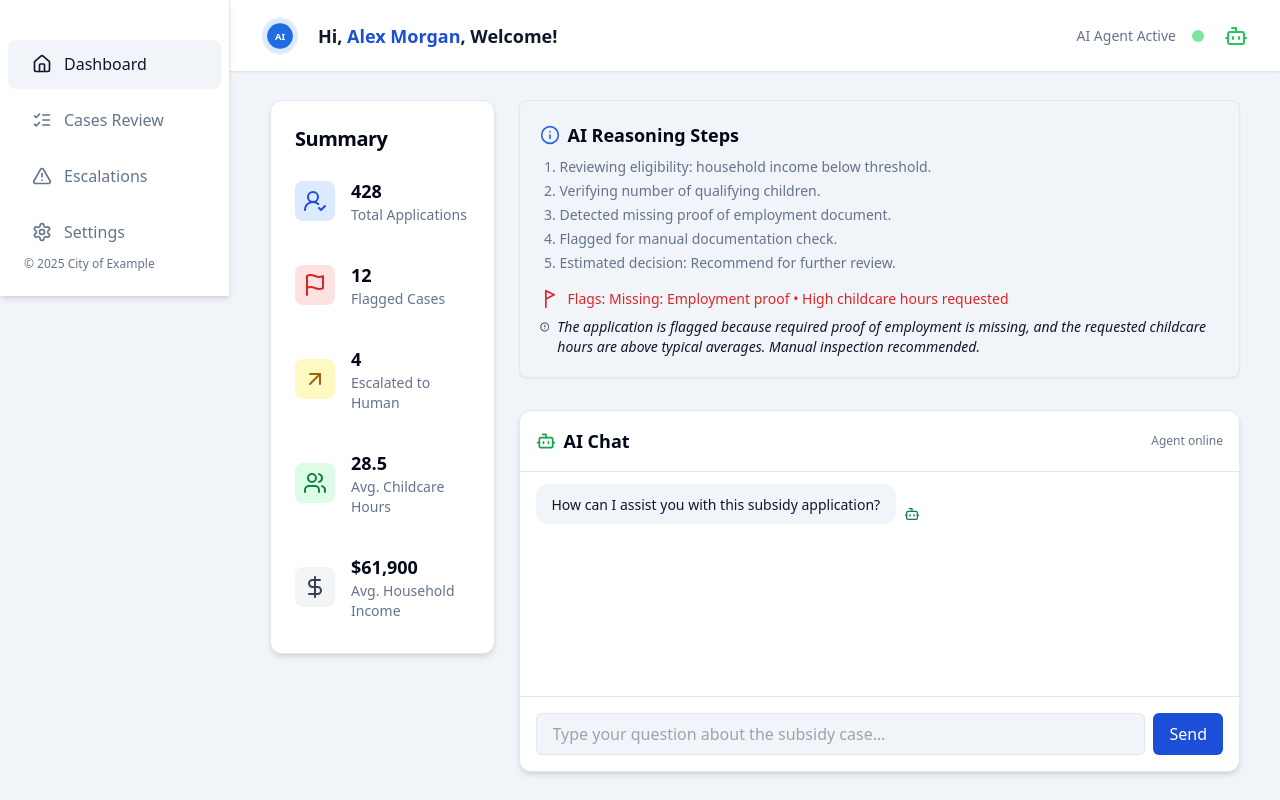
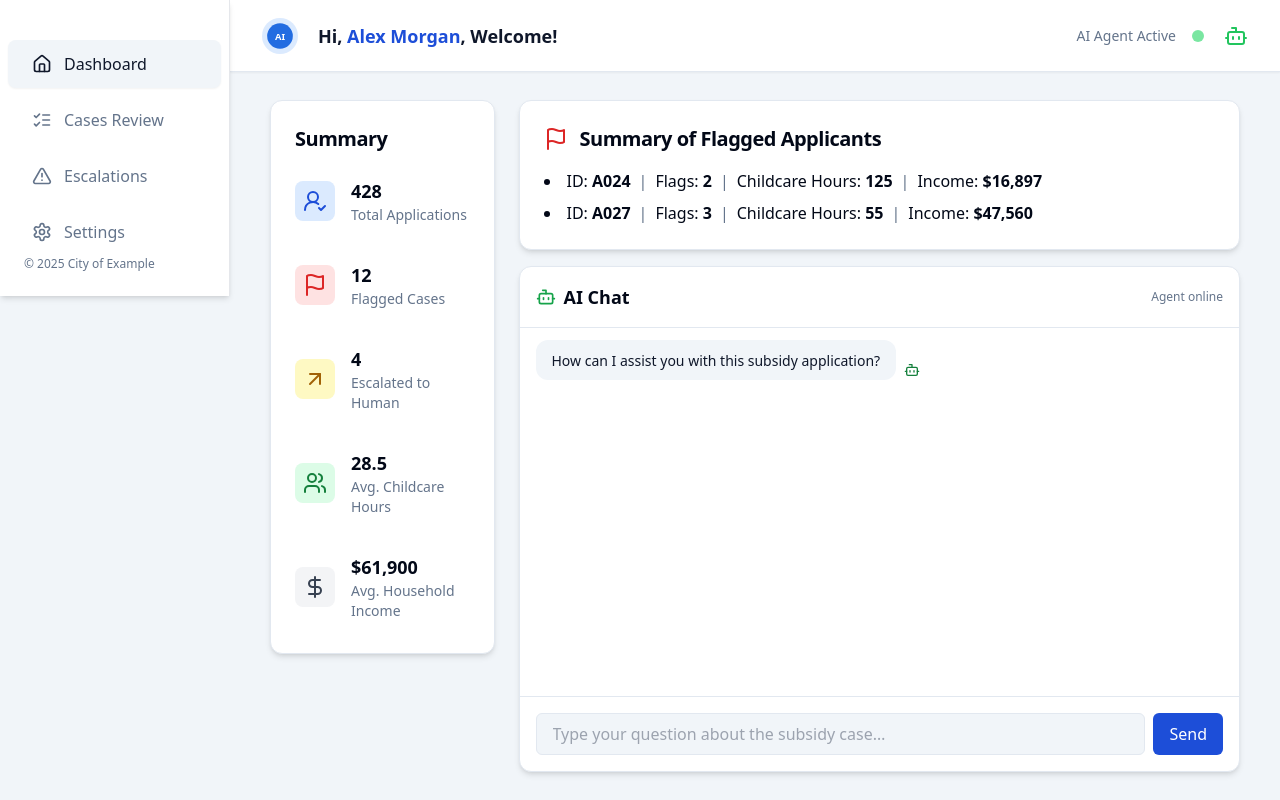
Before and after one commit to ambra19/subsidy-rag-system-hack4her, a React (Vite) app: page / in a window 1280 px wide. Built offline with nearby package versions, Linux system fonts and the light colour scheme.

Commit message:
Refactor: SummaryPart to show flagged applicants
Update SummaryPart to display flagged applicant details, including ID, flag count, childcare hours, and income. Display "No flagged cases found" if no flagged applicants exist.

```diff
--- a/src/components/AIPanel.tsx
+++ b/src/components/AIPanel.tsx
@@ -1,44 +1,98 @@
 
-import { AlertCircle, Info, FlagTriangleRight } from "lucide-react";
+import { Flag } from "lucide-react";
 
-const mockAIState = {
-  steps: [
-    "Reviewing eligibility: household income below threshold.",
-    "Verifying number of qualifying children.",
-    "Detected missing proof of employment document.",
-    "Flagged for manual documentation check.",
-    "Estimated decision: Recommend for further review."
-  ],
-  flags: [
-    "Missing: Employment proof",
-    "High childcare hours requested"
-  ],
-  explanation: "The application is flagged because required proof of employment is missing, and the requested childcare hours are above typical averages. Manual inspection recommended."
+// Mock data for applicants, including some with no flags
+const mockApplicants = [
+  {
+    application_id: "A024",
+    flags: {
+      "Missing: Employment proof": true,
+      "High childcare hours requested": true,
+      "Income discrepancy": false,
+    },
+    childcare_hours_requested: 125,
+    household_income: 16897,
+  },
+  {
+    application_id: "A025",
+    flags: {
+      "Missing: Employment proof": false,
+      "High childcare hours requested": false,
+      "Income discrepancy": false,
+    },
+    childcare_hours_requested: 40,
+    household_income: 55000,
+  },
+  {
+    application_id: "A027",
+    flags: {
+      "Missing: Employment proof": true,
+      "High childcare hours requested": true,
+      "Income discrepancy": true,
+    },
+    childcare_hours_requested: 55,
+    household_income: 47560,
+  },
+  {
+    application_id: "A028",
+    flags: {
+      "Missing: Employment proof": false,
+      "High childcare hours requested": false,
+      "Income discrepancy": false,
+    },
+    childcare_hours_requested: 30,
+    household_income: 62000,
+  },
+];
+
+const AIPanel = () => {
+  const flaggedApplicants = mockApplicants
+    .map((applicant) => ({
+      ...applicant,
+      flagCount: Object.values(applicant.flags).filter(Boolean).length,
+    }))
+    .filter((applicant) => applicant.flagCount > 0);
+
+  return (
+    <section className="bg-card rounded-xl p-6 border border-border shadow-md animate-fade-in">
+      <div className="flex items-center gap-3 mb-4">
+        <Flag className="w-6 h-6 text-red-600" />
+        <h2 className="text-xl font-semibold tracking-tight">
+          Summary of Flagged Applicants
+        </h2>
+      </div>
+
+      {flaggedApplicants.length > 0 ? (
+        <ul className="space-y-2 list-disc list-inside">
+          {flaggedApplicants.map((applicant) => (
+            <li key={applicant.application_id}>
+              <span>
+                ID: <strong>{applicant.application_id}</strong>
+              </span>
+              <span className="text-muted-foreground mx-2">|</span>
+              <span>
+                Flags: <strong>{applicant.flagCount}</strong>
+              </span>
+              <span className="text-muted-foreground mx-2">|</span>
+              <span>
+                Childcare Hours:{" "}
+                <strong>{applicant.childcare_hours_requested}</strong>
+              </span>
+              <span className="text-muted-foreground mx-2">|</span>
+              <span>
+                Income:{" "}
+                <strong>
+                  ${applicant.household_income.toLocaleString()}
+                </strong>
+              </span>
+            </li>
+          ))}
+        </ul>
+      ) : (
+        <p className="text-muted-foreground">No flagged cases found.</p>
+      )}
+    </section>
+  );
 };
 
-const AIPanel = () => (
-  <section className="bg-secondary rounded-lg border border-border shadow-sm p-5 mb-4 animate-fade-in">
-    <div className="flex items-center gap-2 mb-2">
-      <Info className="w-5 h-5 text-blue-600" />
-      <h2 className="font-semibold text-lg">AI Reasoning Steps</h2>
-    </div>
-    <ol className="list-decimal ml-5 text-sm text-muted-foreground space-y-1">
-      {mockAIState.steps.map((step, i) => (
-        <li key={i}>{step}</li>
-      ))}
-    </ol>
-    <div className="mt-4 flex items-center gap-2 text-red-600 text-sm">
-      <FlagTriangleRight className="w-5 h-5" />
-      <div>
-        <span className="font-medium">Flags: </span>
-        {mockAIState.flags.join(" • ")}
-      </div>
-    </div>
-    <div className="mt-2 flex items-start gap-2 text-sm text-primary">
-      <AlertCircle className="h-4 w-4 mt-[2px]" />
-      <span className="italic">{mockAIState.explanation}</span>
-    </div>
-  </section>
-);
-
 export default AIPanel;
```
